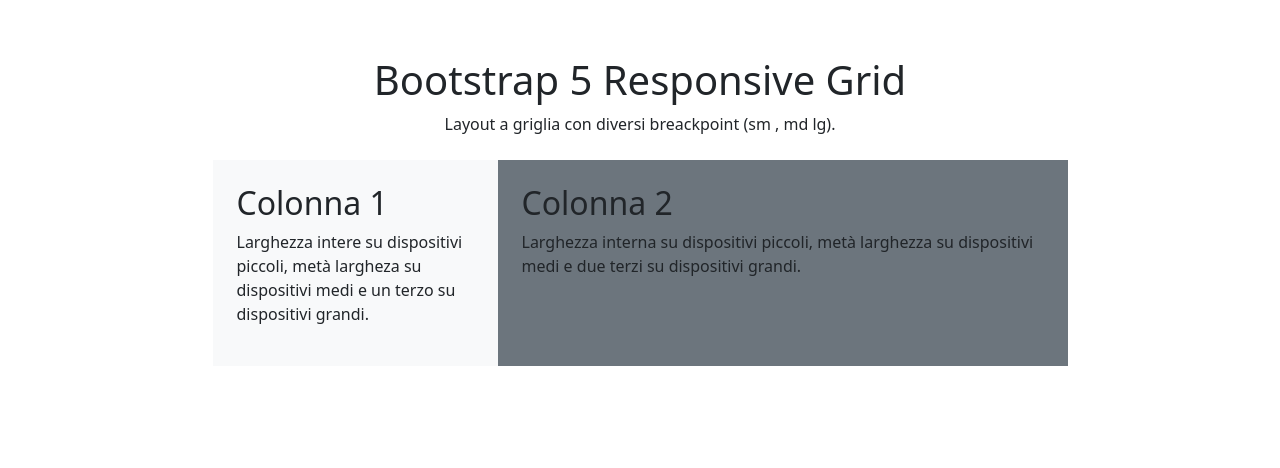
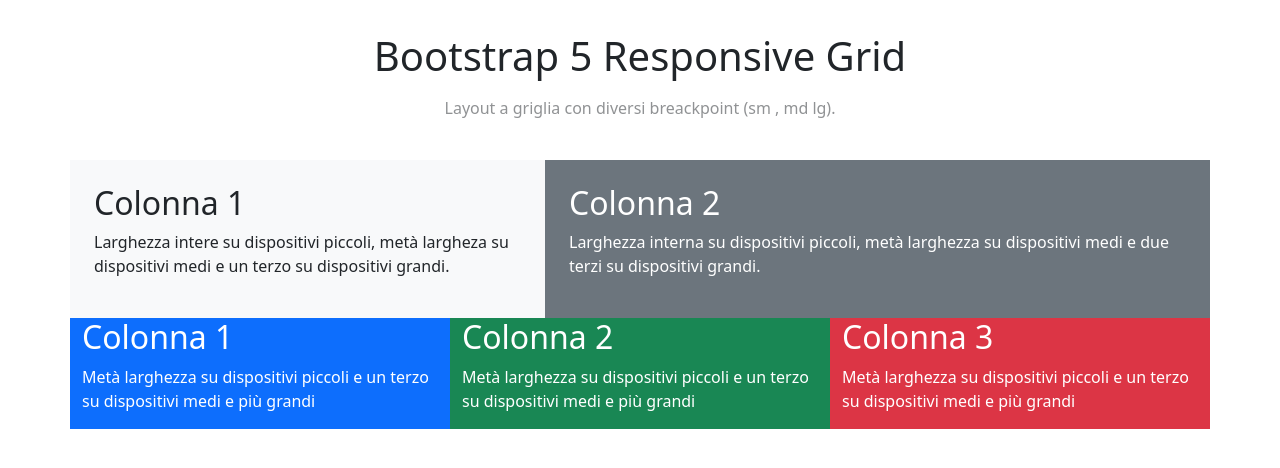
Before and after one commit to GianniC88/htmlcss-bootstrap-layout, a plain HTML site: page index.html in a window 1280 px wide. Drawn offline with nearby package versions, Linux system fonts and the light colour scheme.

Commit message:
Riorganizza la struttura del layout in index.html, spostando il contenuto dell'intestazione e migliorando la disposizione delle colonne.

```diff
--- a/index.html
+++ b/index.html
@@ -11,24 +11,27 @@
     />
     <title>Document</title>
   </head>
+
   <body>
-    <div class="container-lg">
-      <div class="row text-center pt-5">
-        <div class="col p-2">
-          <h1>Bootstrap 5 Responsive Grid</h1>
-          <p>Layout a griglia con diversi breackpoint (sm , md lg).</p>
+    <header>
+      <div class="container text-center p-4">
+        <h1 class="p-2">Bootstrap 5 Responsive Grid</h1>
+        <p class="text-body-tertiary">
+          Layout a griglia con diversi breackpoint (sm , md lg).
+        </p>
       </div>
-      </div>
-
+    </header>
+    <main>
+      <div class="container">
         <div class="row justify-content-center">
-        <div class="col-3 bg-light p-4">
+          <div class="col-lg-5 col-md-6 col-sm-6 bg-light p-4">
             <h2>Colonna 1</h2>
             <p>
               Larghezza intere su dispositivi piccoli, metà largheza su
               dispositivi medi e un terzo su dispositivi grandi.
             </p>
           </div>
-        <div class="col-6 bg-secondary p-4">
+          <div class="col-lg-7 col-md-6 col-sm-6 bg-secondary p-4 text-white">
             <h2>Colonna 2</h2>
             <p>
               Larghezza interna su dispositivi piccoli, metà larghezza su
@@ -36,6 +39,31 @@
             </p>
           </div>
         </div>
+
+        <div class="row justify-content-center y-4 text-white">
+          <div class="col-lg-4 col-md-4 col-sm-6 bg-primary">
+            <h2>Colonna 1</h2>
+            <p>
+              Metà larghezza su dispositivi piccoli e un terzo su dispositivi
+              medi e più grandi
+            </p>
           </div>
+          <div class="col-lg-4 col-md-4 col-sm-6 bg-success">
+            <h2>Colonna 2</h2>
+            <p>
+              Metà larghezza su dispositivi piccoli e un terzo su dispositivi
+              medi e più grandi
+            </p>
+          </div>
+          <div class="col-lg-4 col-md-4 col-sm-12 bg-danger">
+            <h2>Colonna 3</h2>
+            <p>
+              Metà larghezza su dispositivi piccoli e un terzo su dispositivi
+              medi e più grandi
+            </p>
+          </div>
+        </div>
+      </div>
+    </main>
   </body>
 </html>
```
Lines whose indentation alone changed are shown as unchanged.
